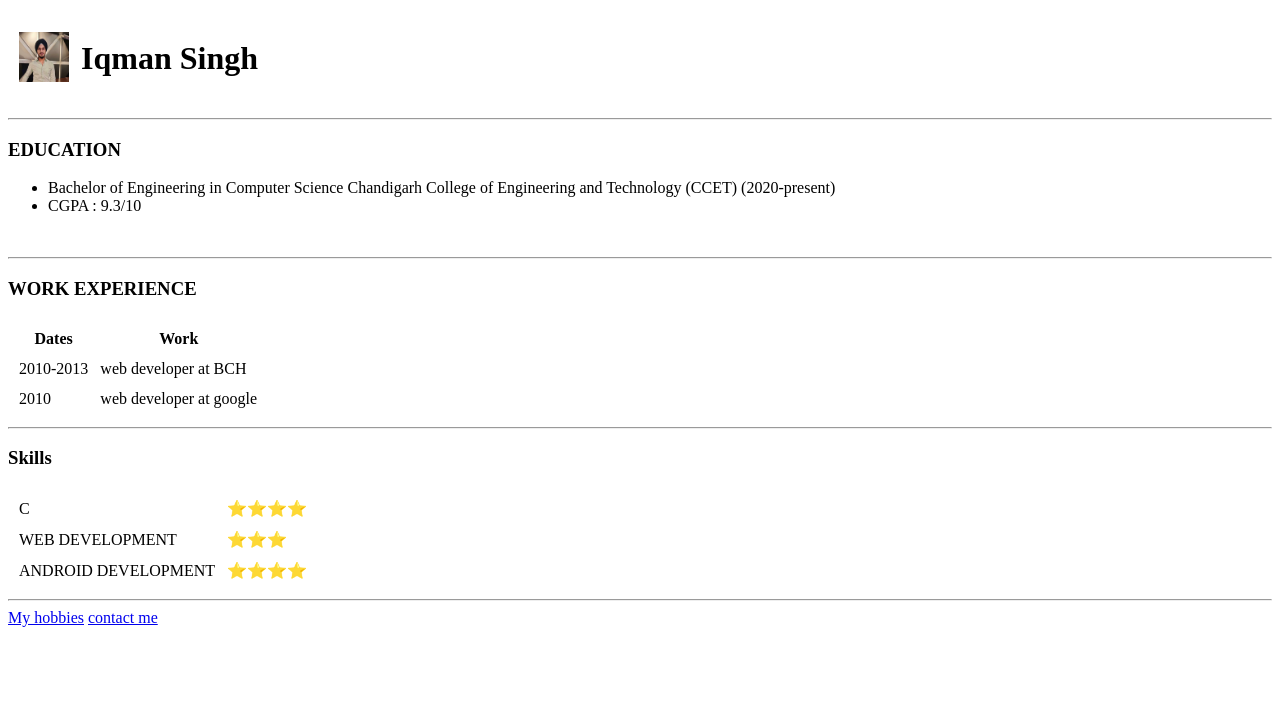
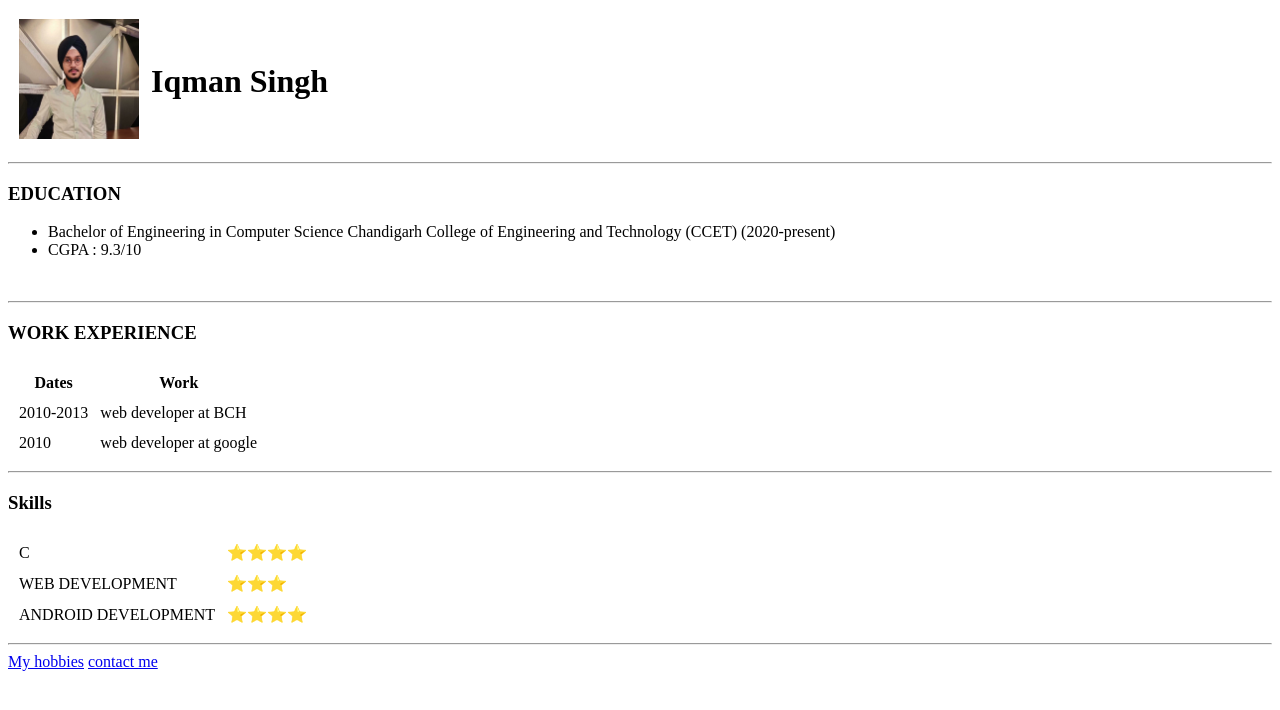
Before and after one commit to IQMANSINGH30/cv, a plain HTML site: page index.html in a window 1280 px wide. Drawn offline with Linux system fonts and the light colour scheme.

Commit message:
Update index.html

```diff
--- a/index.html
+++ b/index.html
@@ -10,7 +10,7 @@
 <body>
   <table cellspacing="10">
     <tr>
-      <td><img src="UTUBE_DP.jpg" alt="iqman singh image 1" style ="height : 50px ; width:50px"></td>
+      <td><img src="UTUBE_DP.jpg" alt="iqman singh image 1" style ="height : 120px ; width:120px"></td>
       <td><h1>Iqman Singh</h1>
       </td>
     </tr>
```
